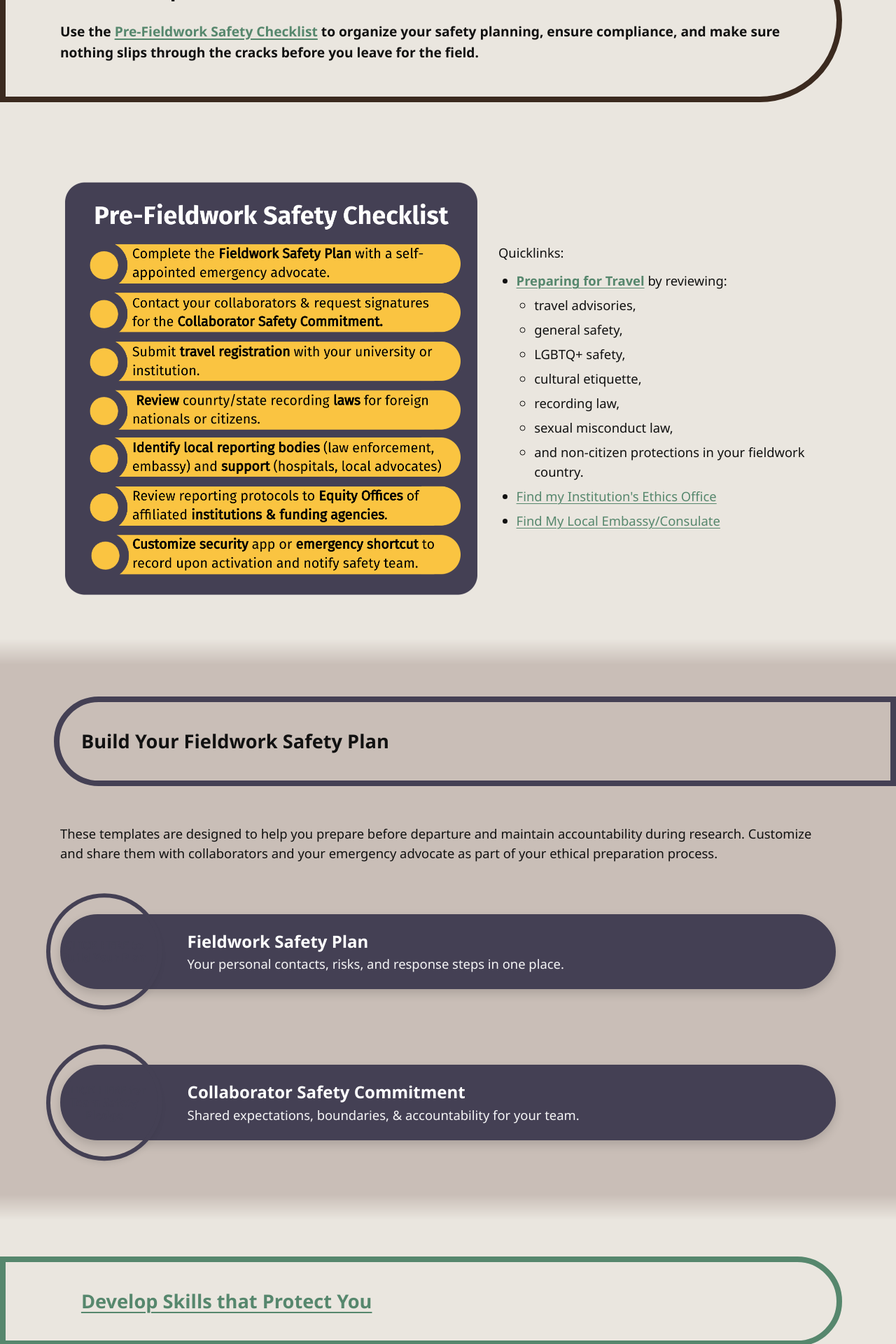
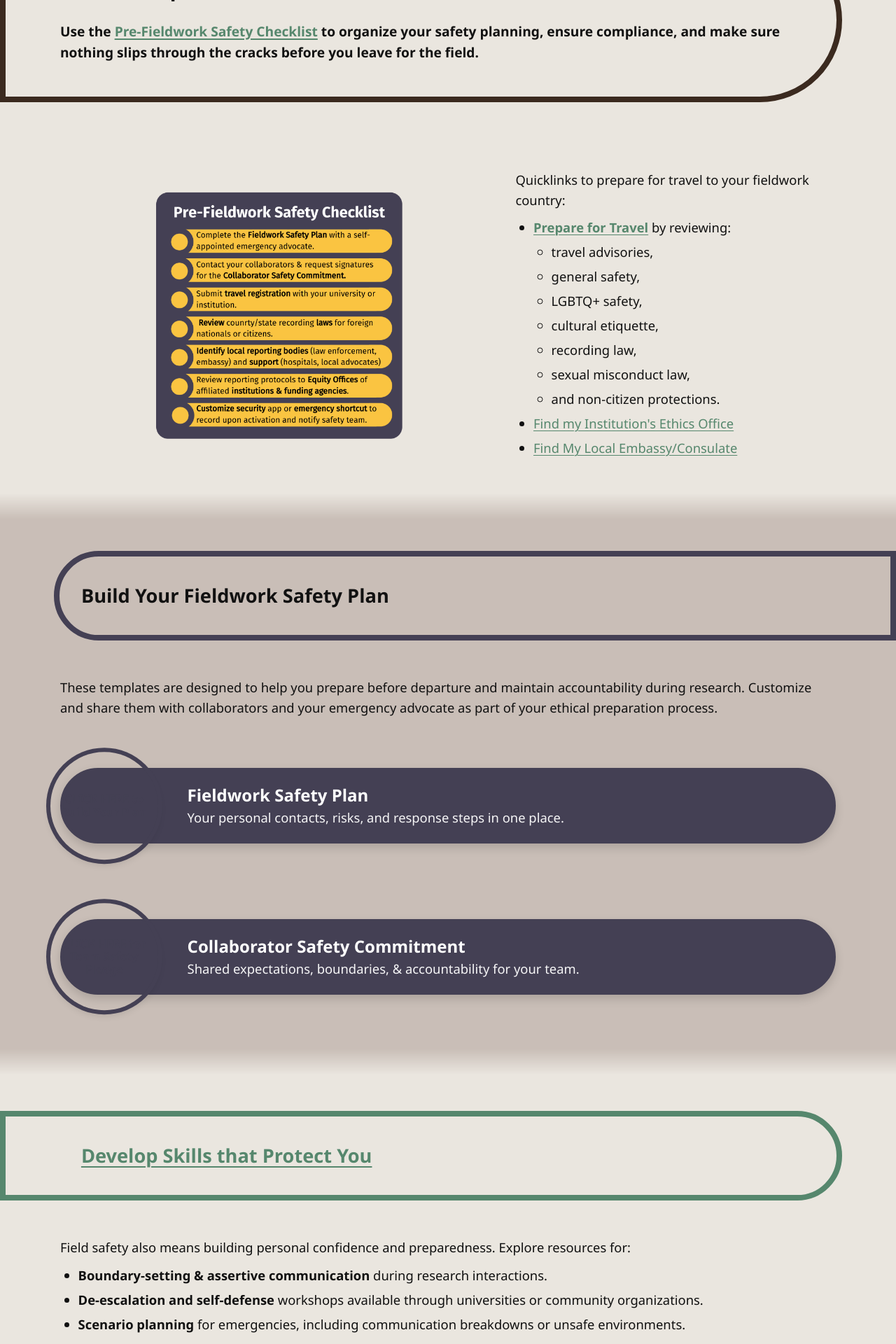
Before and after one commit to AnthroSafetyWarrior/GoldenTrowelProject, a Jekyll site: the page built from _pages/preparing.html, in a window 1280 px wide. Shown: the part 1808-3728 px from the top of the page at 70% size. Built offline with Jekyll 4.4.1, drawn with Linux system fonts in a browser that asks for light colours.

```diff
--- a/_pages/preparing.html
+++ b/_pages/preparing.html
@@ -12,11 +12,11 @@
 
 /* GLOBAL split */
 .split{
-  --left-min: 600px;
+  --left-min: 340px;
   --right-min: 380px;
   --gap: clamp(26px, 2vw, 48px);
 
-  --img-min: 600px;
+  --img-min: 330px;
   --img-ideal: 28vw;
   --img-max: 640px;
 
@@ -28,7 +28,11 @@
   column-gap: var(--gap);
 }
 .split .art{ justify-self: center; max-inline-size: var(--img-max); }
-.split .art img{ width: clamp(var(--img-min), var(--img-ideal), var(--img-max)); height: auto; display: block; }
+.split .art img {
+  max-width: 100%;
+  width: clamp(330px, var(--img-ideal), var(--img-max));
+}
+
 .split .text{ hyphens:auto; overflow-wrap:anywhere; }
 @media (max-width:1040px){
   .split{ --left-min:340px; --left-max:460px; --text-measure:50ch; --gap: clamp(12px,1.2vw,18px); }
@@ -140,16 +144,16 @@
  </figure>
 
  <div class="text text--right">
-<p>Quicklinks:</p>
+<p>Quicklinks to prepare for travel to your fieldwork country:</p>
 <ul>
-<li><strong><a href="{{ '/travelprep.html' | relative_url }}">Preparing for Travel</a></strong> by reviewing:</li>
+<li><strong><a href="{{ '/travelprep.html' | relative_url }}">Prepare for Travel</a></strong> by reviewing:</li>
 <ul><li>travel advisories,</li>
 <li>general safety,</li>
 <li>LGBTQ+ safety,</li>
 <li>cultural etiquette,</li>
 <li>recording law,</li>
 <li>sexual misconduct law,</li>
-<li>and non-citizen protections in your fieldwork country.</li></ul>
+<li>and non-citizen protections.</li></ul>
 <li><strong<strong><a href="{{ '/ethicsprep.html' | relative_url }}">Find my Institution's Ethics Office</a></strong></li>
 <li><strong<strong><a href="{{ '/embassyprep.html' | relative_url }}">Find My Local Embassy/Consulate</a></strong></li>
 </ul>
```
